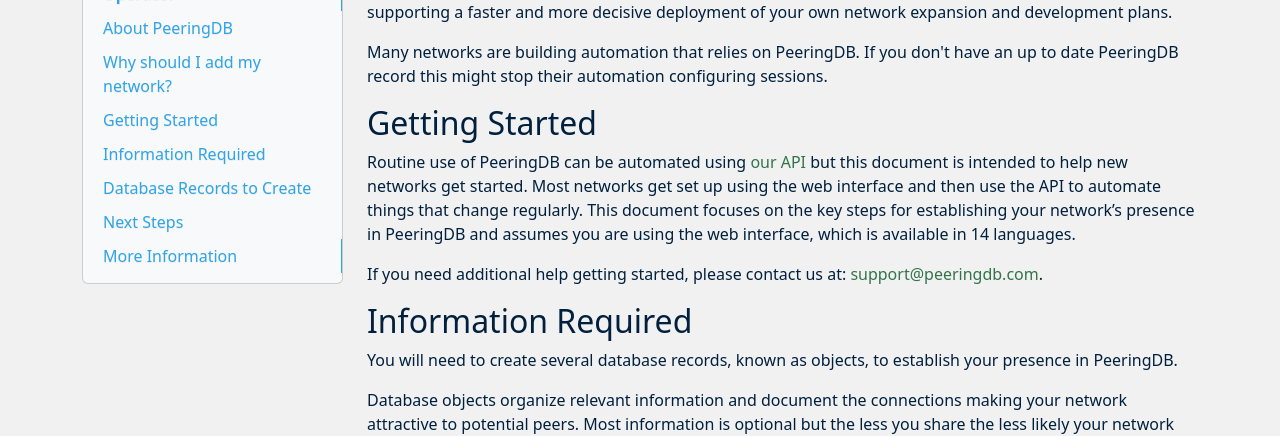
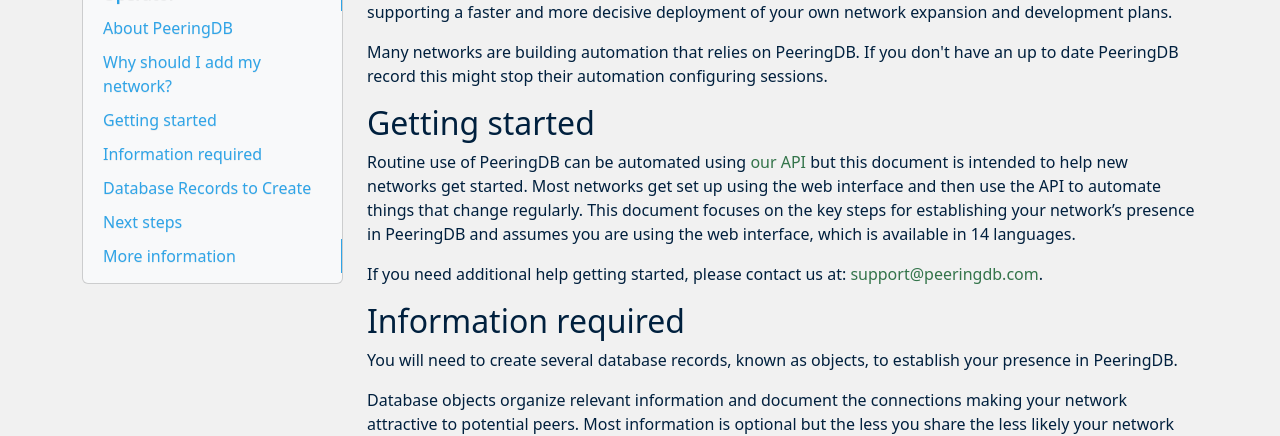
Before and after one commit to peeringdb/docs, an MkDocs documentation site: the page built from docs/howto/get-started-operator.md, in a window 1280 px wide and 900 px high, scrolled down 576 px. Shown: the part 159-595 px from the top of the window. Built offline with MkDocs 1.6.1, drawn with Linux system fonts in a browser that asks for light colours; nearby versions of some CDN libraries; some of the changed text lies outside the part shown.

```diff
--- a/docs/howto/get-started-operator.md
+++ b/docs/howto/get-started-operator.md
@@ -12,12 +12,12 @@ This data will help you to accelerate the process of finding and connecting with
 
 Many networks are building automation that relies on PeeringDB. If you don't have an up to date PeeringDB record this might stop their automation configuring sessions.
 
-## Getting Started
+## Getting started
 Routine use of PeeringDB can be automated using [our API](https://www.peeringdb.com/apidocs) but this document is intended to help new networks get started. Most networks get set up using the web interface and then use the API to automate things that change regularly. This document focuses on the key steps for establishing your network’s presence in PeeringDB and assumes you are using the web interface, which is available in 14 languages.
 
 If you need additional help getting started, please contact us at: <support@peeringdb.com>.
 
-## Information Required
+## Information required
 You will need to create several database records, known as objects, to establish your presence in PeeringDB.
 
 Database objects organize relevant information and document the connections making your network attractive to potential peers. Most information is optional but the less you share the less likely your network will benefit from listing itself in PeeringDB.
@@ -54,7 +54,7 @@ Basic network information is automatically retrieved from the RIR or NIR’s dat
 
 `aka: Example Superfast Networks, Example Reliable Hosting`
 
-### Permissions to Grant
+### Permissions to grant
 Once you are up and running you can create POC (Point of Contact) objects for functional contacts with your network. Not all networks need all POCs. These are:
 
 * Abuse
@@ -78,7 +78,7 @@ If your network will be present at Public Peering Exchange Points you can grant
 
 ![](images/allow-ixp-update.png)
 
-## Next Steps
+## Next steps
 This short document describes the first steps for getting set up in PeeringDB. Once you have established your presence you should consider sharing information with current and potential peers about your network(s). Things to consider sharing:
 
 We recommend you include the name of your [AS-SET or ROUTE-SET](https://www.rfc-editor.org/rfc/rfc4012.html#section-4) if you have multiple net objects. Edit your network object to provide information about your routing policy, traffic ratios and more.
@@ -91,5 +91,5 @@ How much traffic crosses your network and in which direction? You can share this
 
 Do you have a peering policy? If you do you can use the various policy attributes on your `net` object to communicate it to potential peers.
 
-## More Information
+## More information
 The [PeeringDB Data Ownership Policy](https://docs.peeringdb.com/gov/misc/2020-04-06_PeeringDB_Data_Ownership_Policy_Document_v1.0.pdf) describes all the objects in PeeringDB.
```
